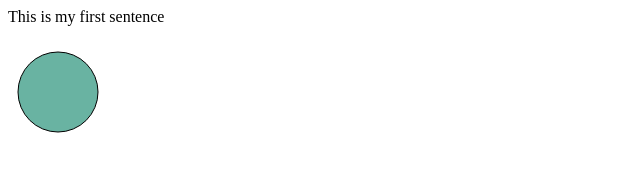
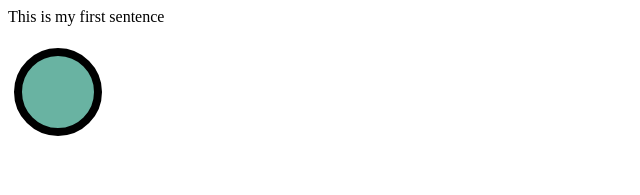
Before and after one commit to richje71/richje71.github.io, a plain HTML site: page index.html in a window 1280 px wide. Shown: the whole page, without its empty margins (0-640 px from the left). Drawn offline with nearby package versions, Linux system fonts and the light colour scheme.

Commit message:
Update index.html

```diff
--- a/index.html
+++ b/index.html
@@ -8,3 +8,9 @@
 
 <!-- Load d3.js -->
 <script src="https://d3js.org/d3.v4.js"></script>
+
+<script>
+d3
+  .select(".target")  // select the elements that have the class 'target'
+  .style("stroke-width", 8) // change their style: stroke width is not equal to 8 pixels
+</script>
```
